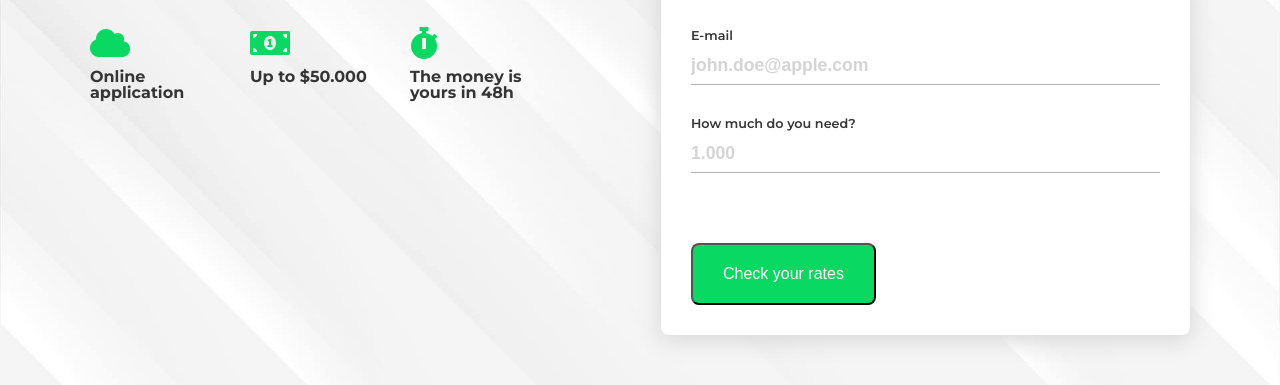
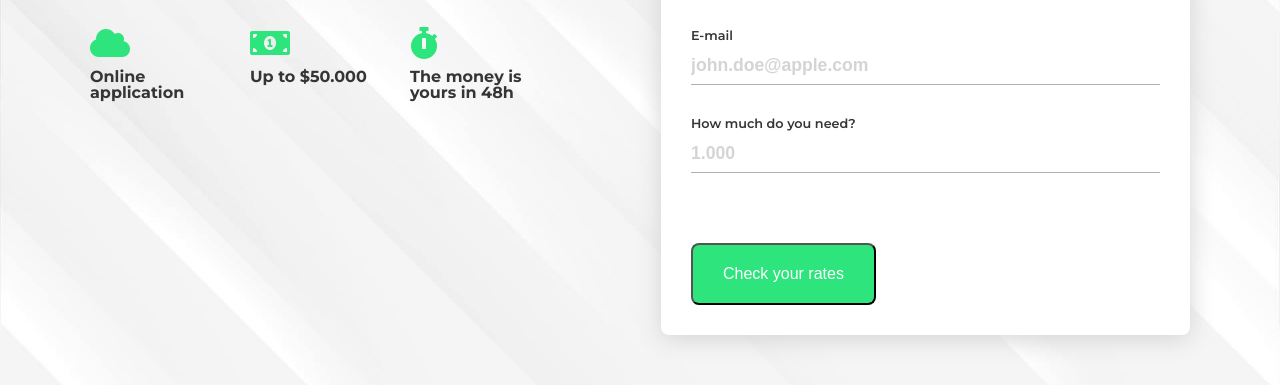
Before and after one commit to karolkowalewski-dev/Landing-Page, a plain HTML site: page index.html in a window 1280 px wide. Shown: the part 353-738 px from the top of the page. Drawn offline with Linux system fonts and the light colour scheme.

Commit message:
change color

```diff
--- a/style.css
+++ b/style.css
@@ -13,7 +13,7 @@ body {
 
 :root {
     --main-color: rgb(1, 36, 186);
-    --accent-color: rgb(9, 216, 98);
+    --accent-color: rgb(46, 228, 124);
     --text-color: rgb(53, 53, 53);
 }
 
```
